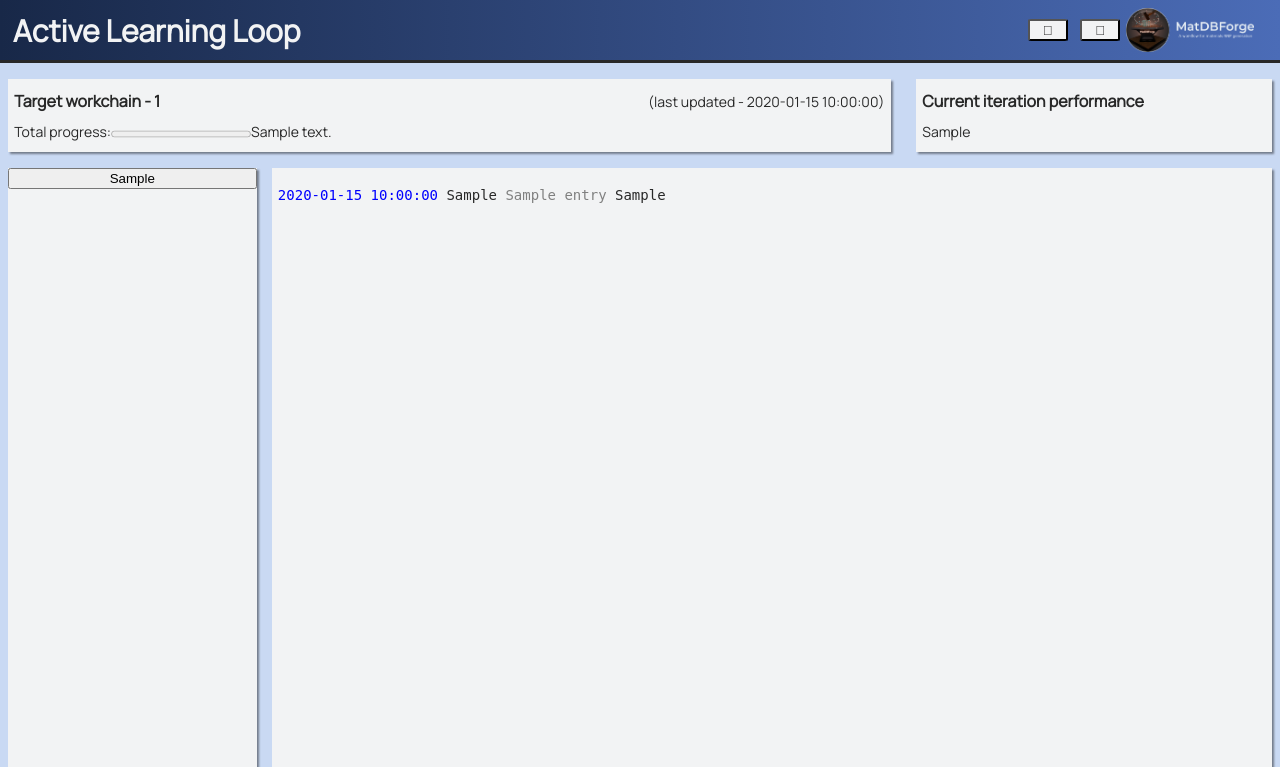
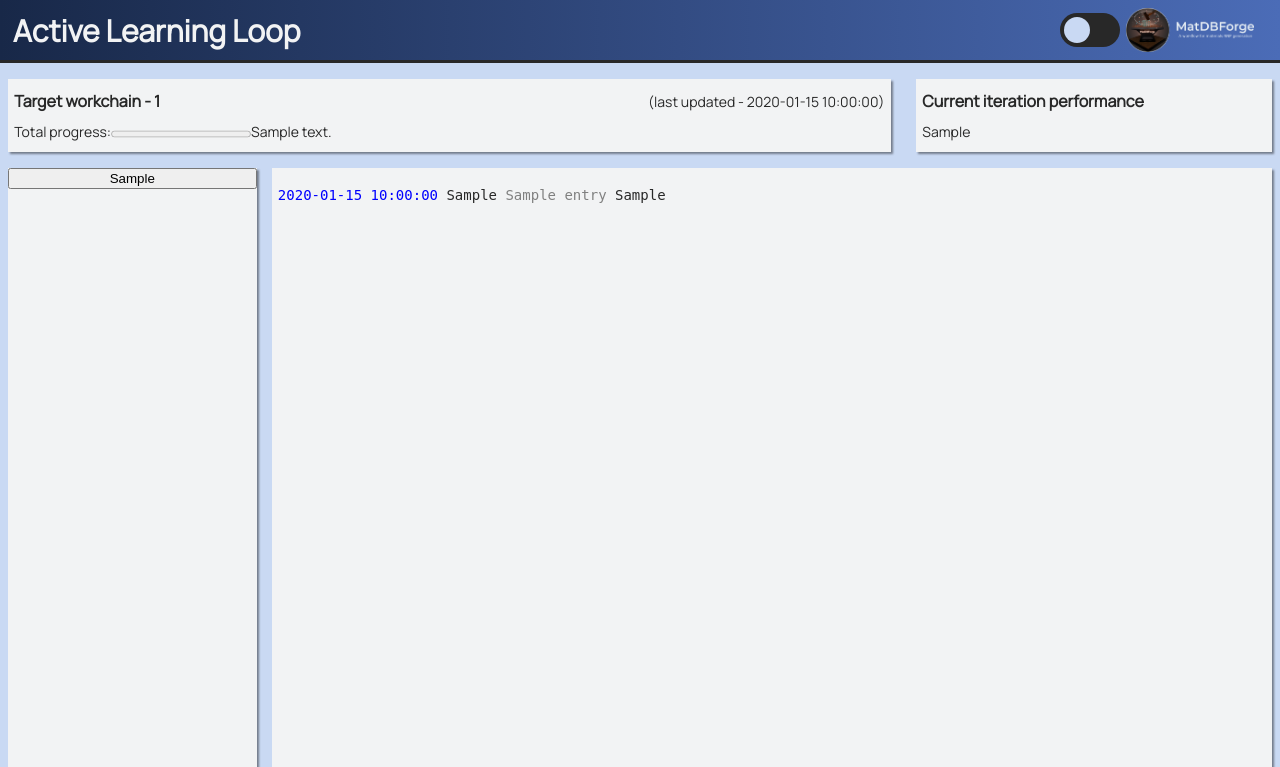
Before and after one commit to gitlzzz/ATLAS, a Python web app: template src/MatDBForge/active_learning/dashboard/templates/training_dashboard.html in a window 1280 px wide. Shown: the top 767 px of the page. Run offline with Jinja, Linux system fonts and the light colour scheme; the template is opened without the code that fills it: most values are stand-ins (such as "Sample title", 1, 10 or a date in 2020); some web fonts are replaced.

Commit message:
Dashboard improvements

```diff
--- a/src/MatDBForge/active_learning/dashboard/static/style.css
+++ b/src/MatDBForge/active_learning/dashboard/static/style.css
@@ -491,3 +491,67 @@ body {
     background-color: var(--button-hover-color);
     color: var(--button-hover-bg-color);
 }
+
+
+.switch {
+    position: relative;
+    display: inline-block;
+    width: 60px;
+    height: 34px;
+    margin: 0.5%;
+  }
+
+  /* Hide default HTML checkbox */
+  .switch input {
+    opacity: 0;
+    width: 0;
+    height: 0;
+  }
+
+  /* The slider */
+  .slider {
+    position: absolute;
+    cursor: pointer;
+    top: 0;
+    left: 0;
+    right: 0;
+    bottom: 0;
+    background-color: var(--text-color);
+    -webkit-transition: .4s;
+    transition: .4s;
+  }
+
+  .slider:before {
+    position: absolute;
+    content: "";
+    height: 26px;
+    width: 26px;
+    left: 4px;
+    bottom: 4px;
+    background-color: var(--bg-color);
+    -webkit-transition: .4s;
+    transition: .4s;
+  }
+
+  input:checked + .slider {
+    background-color: var(--button-bg-color);
+  }
+
+  input:focus + .slider {
+    box-shadow: 0 0 1px #2196F3;
+  }
+
+  input:checked + .slider:before {
+    -webkit-transform: translateX(26px);
+    -ms-transform: translateX(26px);
+    transform: translateX(26px);
+  }
+
+  /* Rounded sliders */
+  .slider.round {
+    border-radius: 34px;
+  }
+
+  .slider.round:before {
+    border-radius: 50%;
+  }
--- a/src/MatDBForge/active_learning/dashboard/templates/training_dashboard.html
+++ b/src/MatDBForge/active_learning/dashboard/templates/training_dashboard.html
@@ -12,8 +12,13 @@
 <body>
     <div class="header">
         <h1 class="title">Active Learning Loop</h1>
-        <button id="theme-switch-light" class="theme-switch" onclick="setTheme('light')"></button>
-        <button id="theme-switch-dark" class="theme-switch" onclick="setTheme('dark')"></button>
+        <!-- Rounded switch with the string "T" on the button-->
+        <label class="switch">
+            <input type="checkbox" onclick="changeTheme()">
+            <span class="slider round"></span>
+        </label>
+        <!-- <button id="theme-switch-light" class="theme-switch" onclick="setTheme('light')"></button> -->
+        <!-- <button id="theme-switch-dark" class="theme-switch" onclick="setTheme('dark')"></button> -->
         <img src="{{ url_for('static', filename='logo_dark.png') }}" class="logo-left" alt="Logo">
     </div>
     <div class="top-box">
@@ -70,9 +75,15 @@
         }
 
         const setTheme = (theme) => { document.documentElement.className = theme; localStorage.setItem('theme', theme); }
-        const getTheme = () => { const theme = localStorage.getItem('theme'); theme && setTheme(theme);}
+        const getTheme = () => { const theme = localStorage.getItem('theme'); theme && setTheme(theme); }
         getTheme();
 
+        // function to change the current theme to the opposite one
+        function changeTheme() {
+            var currentTheme = localStorage.getItem('theme')
+            var newTheme = currentTheme === "light" ? "dark" : "light";
+            setTheme(newTheme);
+        }
 
     </script>
 </body>
```
Also changed, not shown: src/MatDBForge/active_learning/dashboard/training_dashboard_flask.py (+2 -5 lines).
